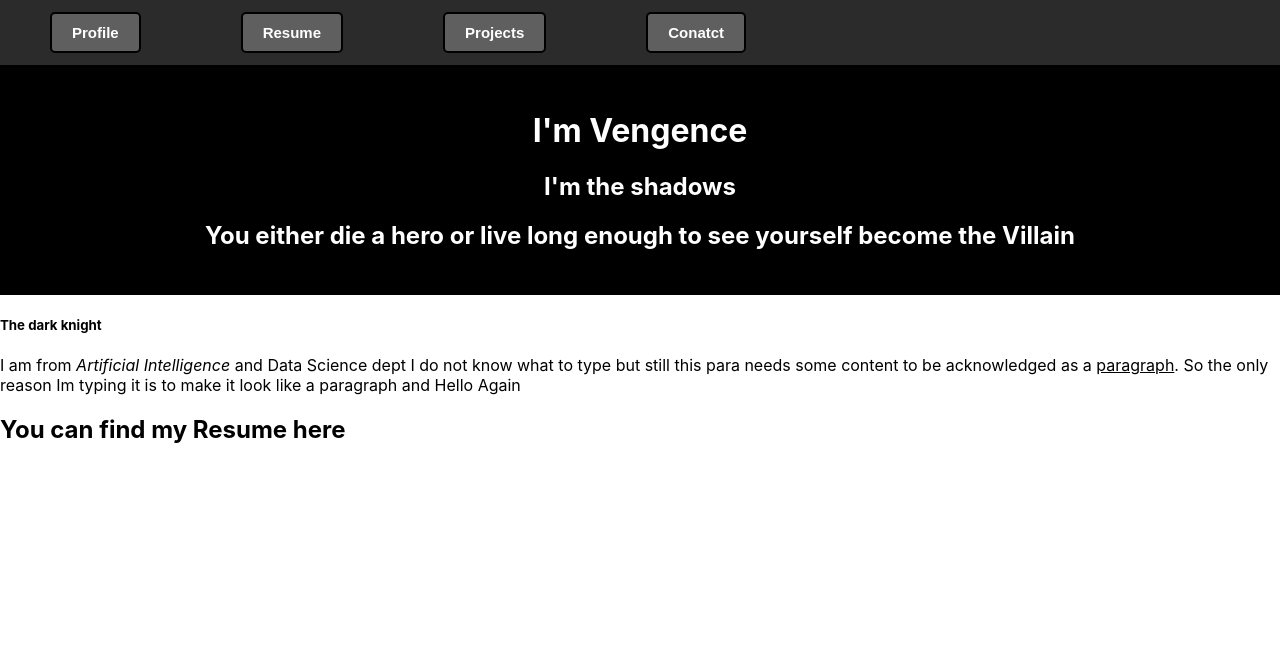
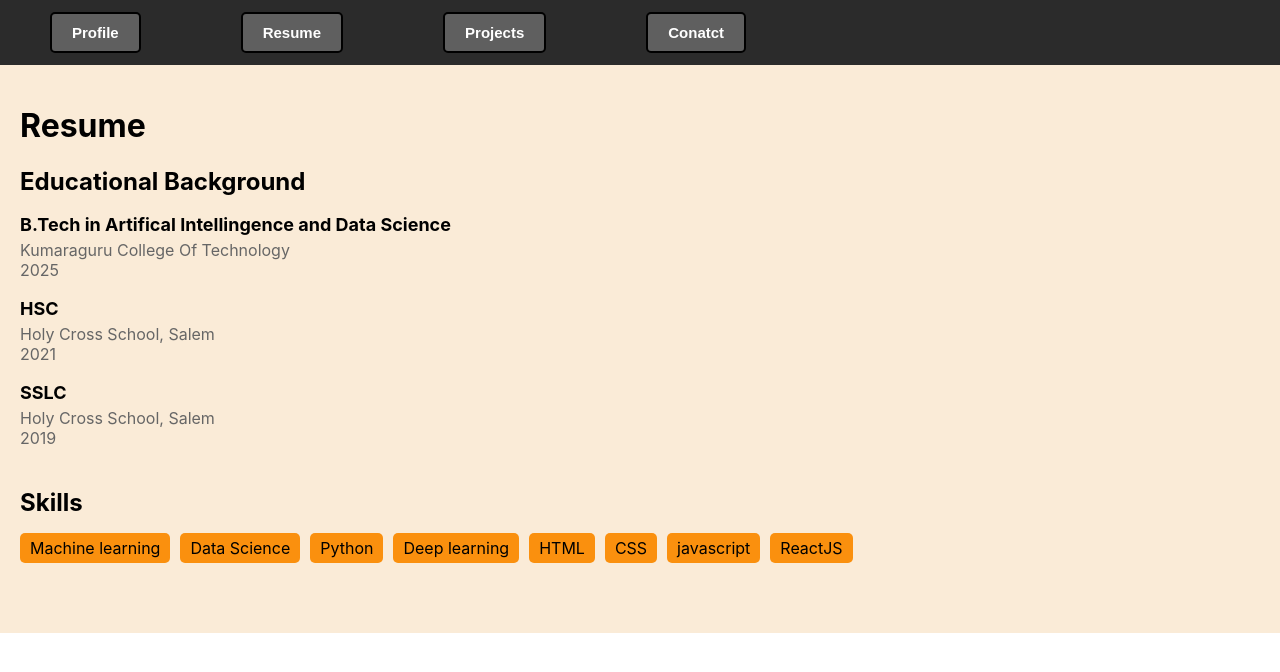
Before and after one commit to Siddhartha-Devan/React_New, a React (Create React App) app: page /Resume in a window 1280 px wide. Shown: the top 672 px of the page. Built offline with nearby package versions, Linux system fonts and the light colour scheme.

Commit message:
after resume

```diff
--- a/src/App.css
+++ b/src/App.css
@@ -241,6 +241,57 @@
 
 
 
+
+.resume-page {
+  padding: 20px;
+  background-color: antiquewhite;
+}
+
+.education-section,
+.skills-section {
+  margin-bottom: 40px;
+}
+
+.education-section h2,
+.skills-section h2 {
+  font-size: 24px;
+  margin-bottom: 10px;
+}
+
+.education-section ul,
+.skills-section ul {
+  list-style: none;
+  padding: 0;
+}
+
+.education-section li h3 {
+  font-size: 18px;
+  margin-bottom: 5px;
+}
+
+.education-section li p {
+  margin: 0;
+  color: #666;
+}
+
+.skills-section li {
+  display: inline-block;
+  margin: 0 10px 10px 0;
+  padding: 5px 10px;
+  background-color: rgb(250, 144, 14);
+
+  border-radius: 5px;
+}
+
+.skills-section li:hover {
+  background-color: rgb(249, 222, 185);
+  transition-duration: 0.2s;
+  box-shadow: 2px 2px 2px black;
+}
+
+
+
+
 @keyframes App-logo-spin {
   from {
     transform: rotate(0deg);
--- a/src/Components/Resume.js
+++ b/src/Components/Resume.js
@@ -2,13 +2,64 @@ import React from "react";
 import StateManagement from "./Statemanagement";
 
 
+// const Resume = () => {
+//     return(
+//         <div>
+//             <div><StateManagement/></div>
+//             <h2>You can find my Resume here</h2>
+//         </div>
+//     )
+// };
+
+// export default Resume;
+
+
 const Resume = () => {
-    return(
-        <div>
-            <div><StateManagement/></div>
-            <h2>You can find my Resume here</h2>
-        </div>
-    )
-};
+    const education = [
+      {
+        degree: 'B.Tech in Artifical Intellingence and Data Science',
+        school: 'Kumaraguru College Of Technology',
+        year: '2025'
+      },
+      {
+        degree: 'HSC',
+        school: 'Holy Cross School, Salem',
+        year: '2021'
+      },
+      {
+        degree: "SSLC",
+        school: 'Holy Cross School, Salem',
+        year: '2019'
+      }
+    ];
 
-export default Resume;
+    const skills = ['Machine learning', 'Data Science', 'Python', 'Deep learning','HTML', 'CSS', 'javascript', 'ReactJS'];
+
+    return (
+      <div className="resume-page">
+        <h1>Resume</h1>
+        <section className="education-section">
+          <h2>Educational Background</h2>
+          <ul>
+            {education.map((edu, index) => (
+              <li key={index}>
+                <h3>{edu.degree}</h3>
+                <p>{edu.school}</p>
+                <p>{edu.year}</p>
+              </li>
+            ))}
+          </ul>
+        </section>
+        <section className="skills-section">
+          <h2>Skills</h2>
+          <ul>
+            {skills.map((skill, index) => (
+              <li key={index}>{skill}</li>
+            ))}
+          </ul>
+        </section>
+      </div>
+    );
+  };
+
+  export default Resume;
```
